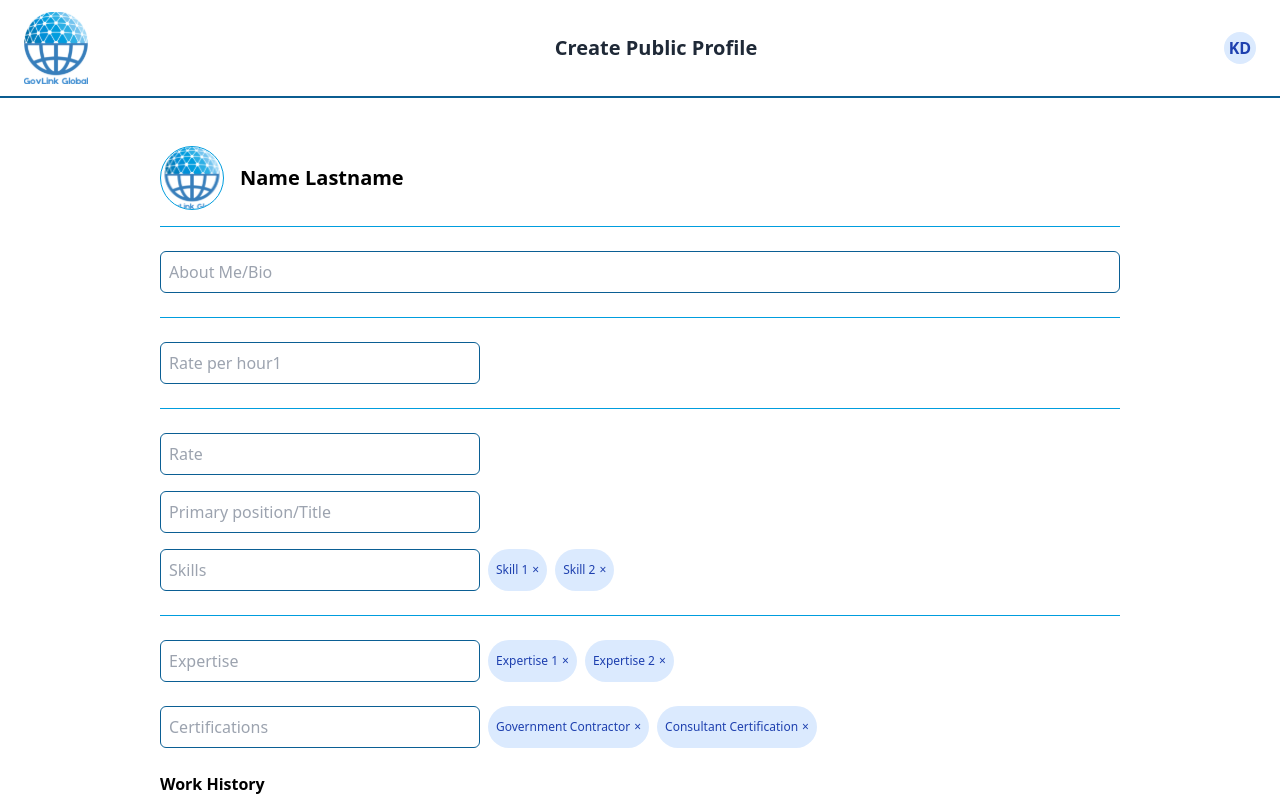
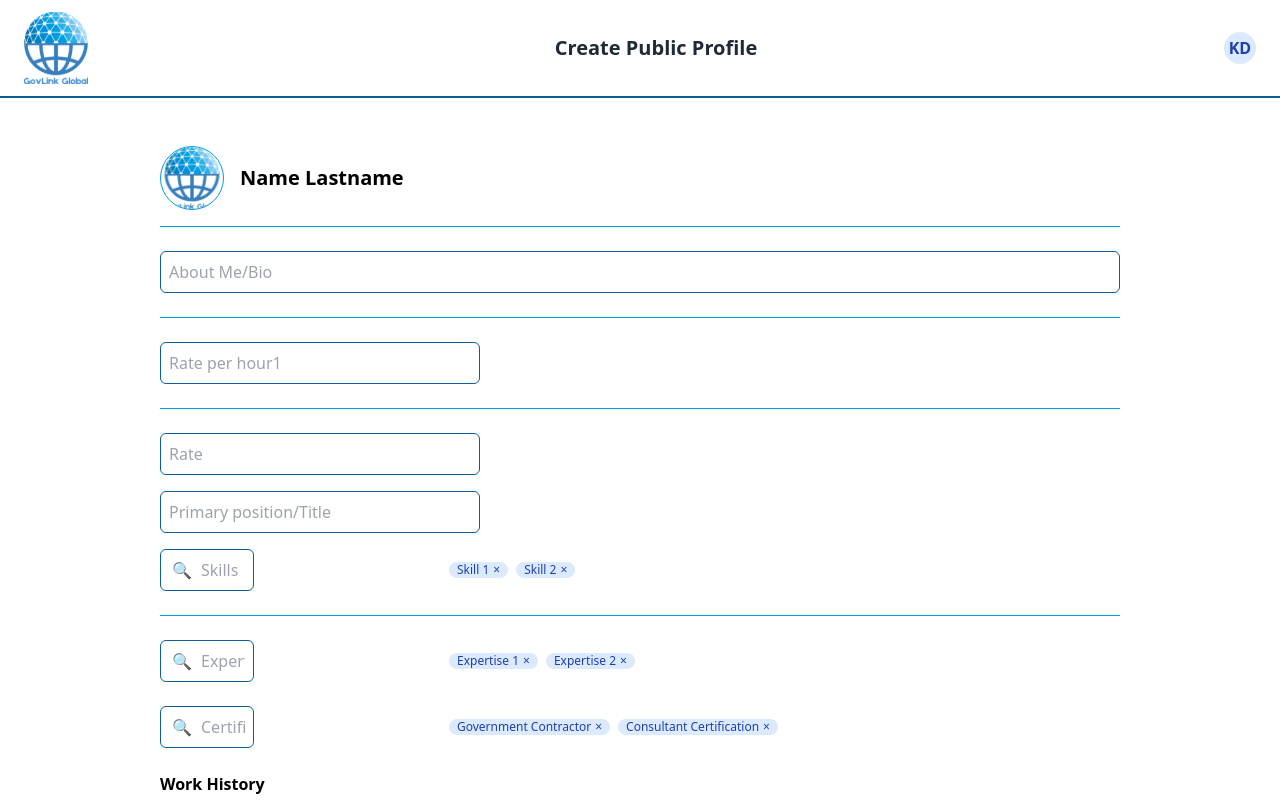
Before and after one commit to codemon0486/jobsite, a React (Vite) app: page / in a window 1280 px wide. Shown: the top 800 px of the page. Built offline with nearby package versions, Linux system fonts and the light colour scheme.

Commit message:
setup email verification

```diff
--- a/src/components/SearchBoxWithTags.jsx
+++ b/src/components/SearchBoxWithTags.jsx
@@ -15,13 +15,18 @@ const SearchBoxWithTags = ({ placeholder, tags, setTags, className = "" }) => {
   };
 
   return (
-    <div className="space-x-2 flex">
-      <input
-        type="text"
-        placeholder={placeholder}
-        onChange={(e) => setInput(e.target.value)}
-        className={`border border-[#0B5F94] p-2 rounded-md ${className}`}
-      />
+    <div className="space-x-2 flex items-center">
+      <div className="relative">
+        <input
+          type="text"
+          placeholder={placeholder}
+          onChange={(e) => setInput(e.target.value)}
+          className={`border border-[#0B5F94] p-2 pl-10 rounded-md ${className}`}
+        />
+        <span className="absolute left-3 top-1/2 transform -translate-y-1/2 text-gray-500">
+          🔍
+        </span>
+      </div>
       <div className="flex flex-wrap gap-2">
         {tags.map((tag, idx) => (
           <span
--- a/src/pages/auth/Register.jsx
+++ b/src/pages/auth/Register.jsx
@@ -19,12 +19,12 @@ export default function Register() {
   const handleVerifyEmail = async () => {
     try {
       const data = await sendVerificationEmail(formData, role);
-      alert("Email verification sent! Please check your inbox.");
-    } catch (error) {
       navigate("/email_verification", {
         state: { email: formData.email, phone: formData.phone },
       }); // Redirect to email verification page
-      // alert("An error occurred while sending the verification email.");
+      alert("Email verification sent! Please check your inbox.");
+    } catch (error) {
+      alert("An error occurred while sending the verification email.");
     }
   };
 
```
